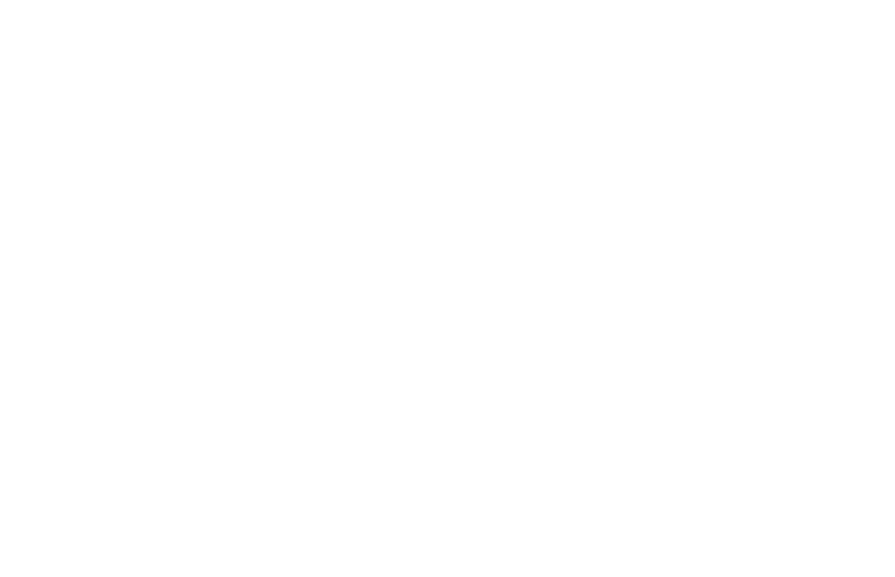
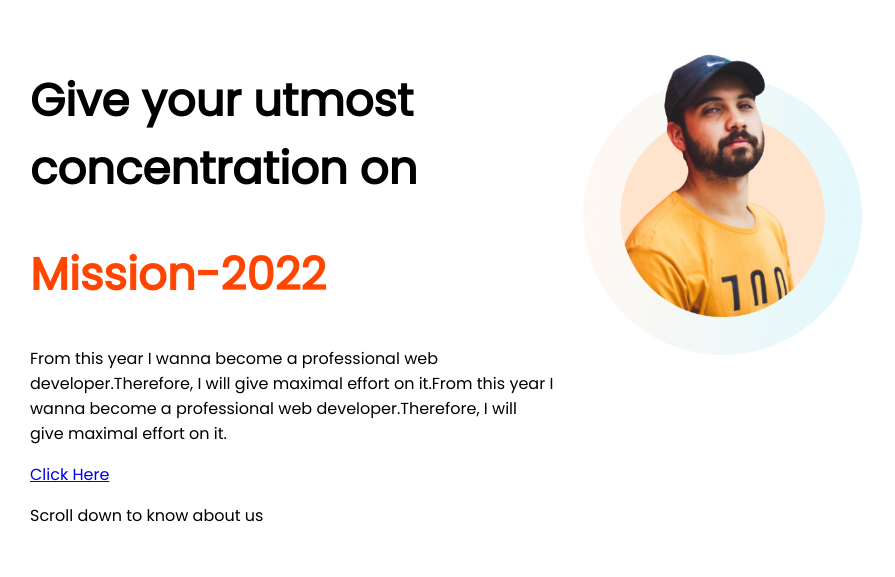
Before and after one commit to mizancu/Assignment1-mission-2022, a plain HTML site: page index.html in a window 1280 px wide. Shown: the whole page, without its empty margins (0-895 px from the left). Drawn offline with Linux system fonts and the light colour scheme.

Commit message:
section1 first

```diff
--- a/index.html
+++ b/index.html
@@ -4,10 +4,30 @@
     <meta charset="UTF-8">
     <meta http-equiv="X-UA-Compatible" content="IE=edge">
     <meta name="viewport" content="width=device-width, initial-scale=1.0">
+    <link rel="preconnect" href="https://fonts.googleapis.com">
+    <link rel="preconnect" href="https://fonts.gstatic.com" crossorigin>
+    <link href="https://fonts.googleapis.com/css2?family=Poppins&display=swap" rel="stylesheet">
     <link rel="stylesheet" href="style.css">
     <title>Assignment1-mission-2022</title>
 </head>
 <body>
+    <section class="flexible">
+        <div class="section1-firstdiv">
+            <div class="two-hed">
+                <h1>Give your utmost concentration on </h1>
+                <h1 class="orangered">Mission-2022</h1>
+            </div>
+            <div>
+                <p>From this year I wanna become a professional web developer.Therefore, I will give maximal effort on it.From this year I wanna become a professional web developer.Therefore, I will give maximal effort on it.
+                </p>
+                <a href="#" target="_blank">Click Here </a>
+                <p> Scroll down to know about us </p>
+            </div>
+        </div>
+        <div class="image">
+            <img id="first-image" src="images/person/person-2.png" alt="This is a image of a cap-person ">
+        </div>
+    </section>
 
 </body>
 </html>
--- a/style.css
+++ b/style.css
@@ -0,0 +1,29 @@
+body{
+    margin: 0;
+    font-family: 'Poppins', sans-serif;
+}
+.flexible{
+    display: flex;
+}
+.two-hed{
+    font-size: 30px;
+}
+.orangered{
+    color: orangered;
+}
+
+.section1-firstdiv{
+    width: 100%;
+    margin: 20px;
+    padding: 10px;
+}
+.img{
+    width: 100%;
+    background-position: right;
+    margin: 20px;
+    padding: 10px;
+
+}
+#first-image{
+    width: 40%;
+}
```
